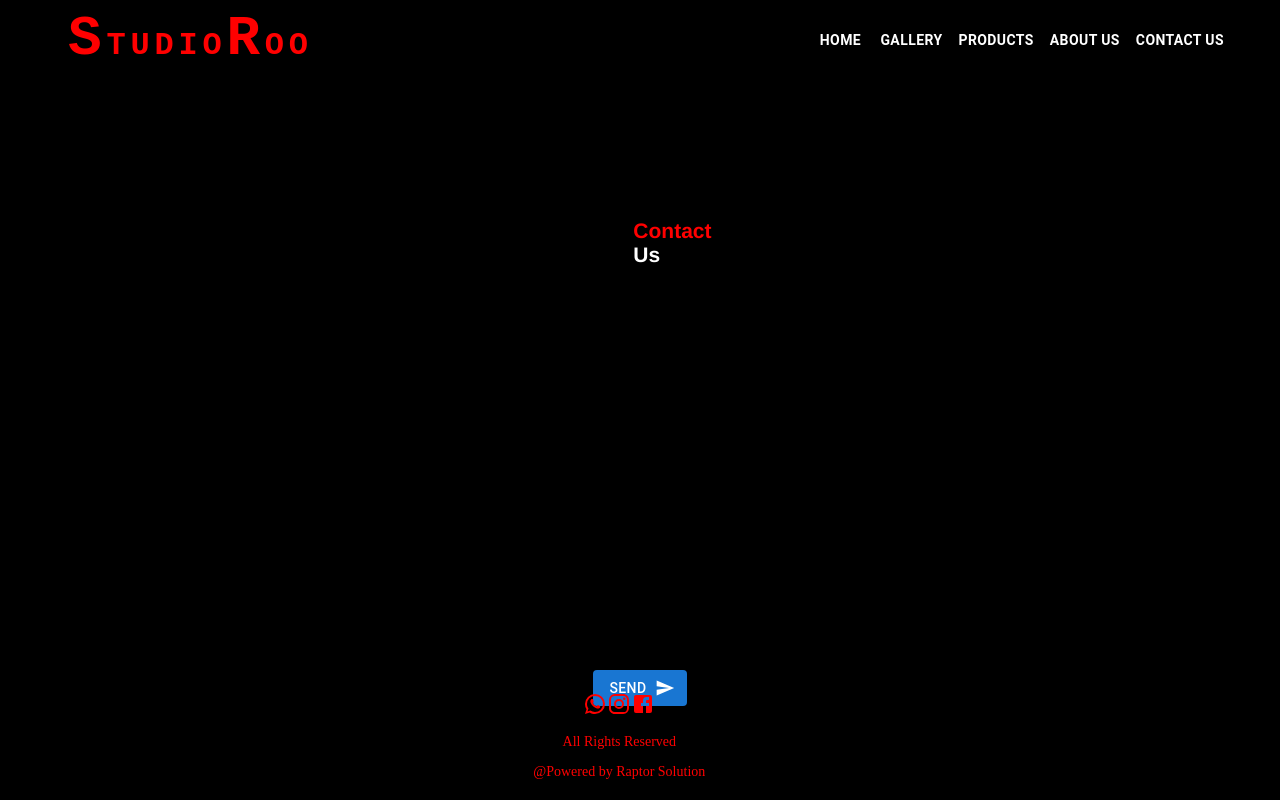
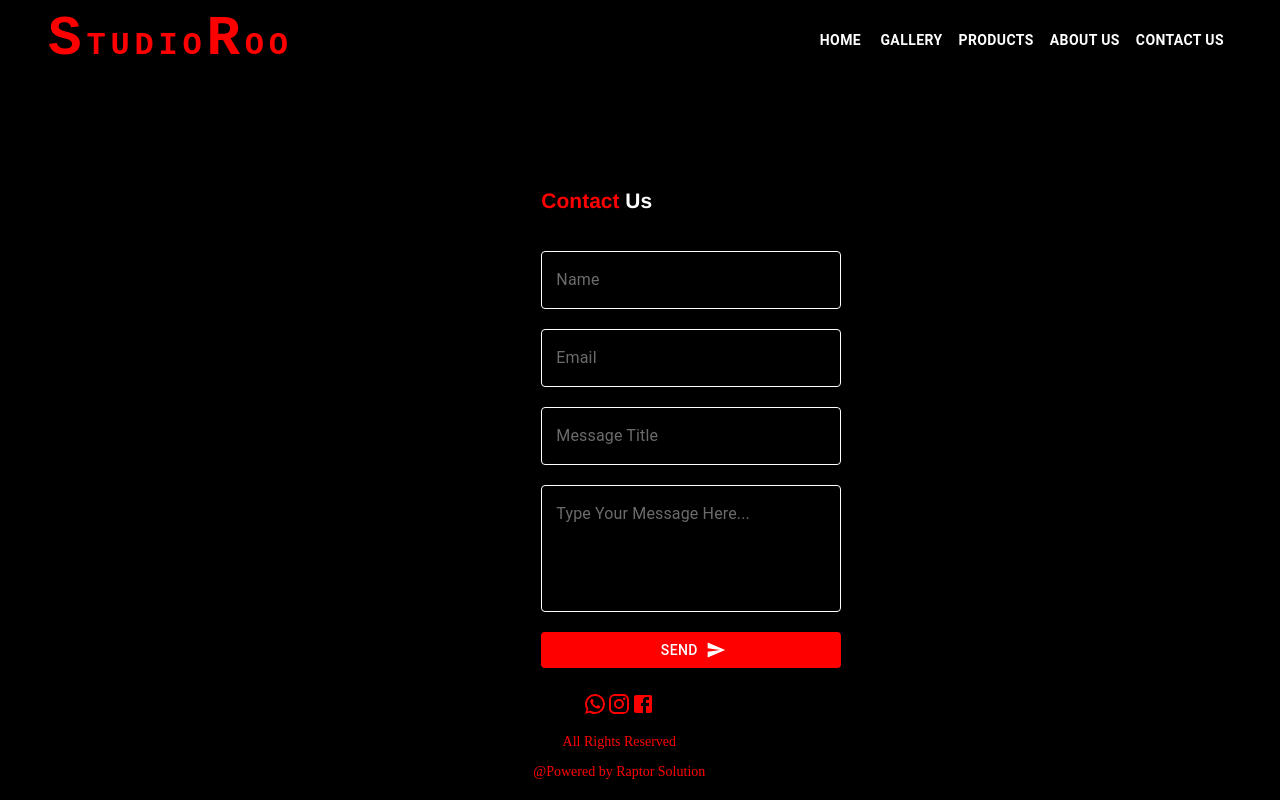
Before and after one commit to rajitha-00/roo-studio, a React (Create React App) app: page /contactus in a window 1280 px wide. Built offline with nearby package versions, Linux system fonts and the light colour scheme.

Commit message:
contact us done

```diff
--- a/src/assets/scss/Collages.css
+++ b/src/assets/scss/Collages.css
@@ -1,16 +1,3 @@
-h2{
-  text-align: center;
-    color: #ff0000;
-    padding: 20px;
-}
-h1 {
-  text-align: center;
-  color: #ffffff;
-  padding: 10px;
-  font-size: 15px;
-}
-
-
 #app {
   height: 100%;
 }
--- a/src/assets/scss/Contact.css
+++ b/src/assets/scss/Contact.css
@@ -1,13 +1,53 @@
 .sendEmail {
-  text-align: center;
   color: #ff0000;
+  justify-content: center;
+  align-items: center;
+  position: relative;
+  width: 100%;
+  margin: auto;
 }
 .sendEmail .title {
-  text-align: center;
+  width: 100%;
+  text-align: start;
   color: #ff0000;
-  padding: 20px;
+  padding: 10px 0;
 }
 .sendEmail span {
-  text-align: center;
   color: #ffffff;
+}
+.sendEmail .textBoxContainer {
+  position: relative;
+  padding: 10px 0px;
+  width: 100%;
+}
+.sendEmail .textBoxContainer .textBox .MuiInputBase-root {
+  min-width: 300px;
+  border: 1px solid #ffffff;
+  color: #ffffff;
+}
+.sendEmail .textBoxContainer .textBox .MuiInputBase-root:focus {
+  border: 1px solid #ffffff;
+}
+.sendEmail .textBoxContainer .textBox .MuiInputBase-multiline {
+  min-width: 300px;
+  border: 1px solid #ffffff;
+  color: #ffffff;
+}
+.sendEmail .textBoxContainer .textBox .MuiInputBase-multiline:active {
+  border: 1px solid #ffffff;
+}
+.sendEmail .btnBoxContainer {
+  position: relative;
+  padding: 10px 0;
+  width: 100%;
+  align-items: center;
+  margin: auto;
+  justify-content: center;
+}
+.sendEmail .btnBoxContainer div .SendButton {
+  background: #ff0000;
+  width: 100%;
+  margin: auto;
+  position: relative;
+  min-width: 300px;
 }/*# sourceMappingURL=Contact.css.map */
--- a/src/assets/scss/Contact.scss
+++ b/src/assets/scss/Contact.scss
@@ -2,18 +2,63 @@
 
 .sendEmail{
 
-    text-align: center;
-    color: $primaryColor;
 
+        color: $primaryColor;
+        justify-content: center;
+        align-items: center;
+        position: relative;
+        width: 100%;
+        margin: auto;
+        .title{
+                width: 100%;
+                text-align: start;
+                color: $primaryColor;
+                padding: 10px 0;
+        }
+        span{
+                color: $lightBg;
+        }
+        .textBoxContainer{
+                position: relative;
+                padding: 10px 0px;
+                width: 100%;
+                .textBox{
+                        .MuiInputBase-root{
+                                min-width: 300px;
+                                border: 1px solid $lightBg;
+                                color: $lightBg;
+                                &:focus{
+                                        border: 1px solid $lightBg;
+                                }
+                        }
+                        .MuiInputBase-multiline{
+                                min-width: 300px;
+                                border: 1px solid $lightBg;
+                                color: $lightBg;
+                                &:active{
+                                        border: 1px solid $lightBg;
+                                }
+                        }
+                }
+        }
+        .btnBoxContainer{
+                position: relative;
+                padding: 10px 0;
+                width: 100%;
+                align-items: center;
+                margin: auto;
+                justify-content: center;
+                div{
 
-    .title{
+                        .SendButton{
+                                background: $primaryColor;
+                                width: 100%;
+                                margin: auto;
+                                position: relative;
 
-            text-align: center;
-            color: $primaryColor;
-            padding: 20px;
-    }
-    span{
-            text-align: center;
-            color: $lightBg;
-    }
+                                min-width: 300px;
+                        }
+                }
+        }
+
 }
--- a/src/components/contact/SectionContactus.jsx
+++ b/src/components/contact/SectionContactus.jsx
@@ -1,4 +1,4 @@
-import { Box, Button, Grid, TextField } from '@mui/material'
+import { Box, Button, FormControl, Grid, TextField } from '@mui/material'
 import React from 'react'
 import '../../assets/scss/Contact.css'
 import SendIcon from '@mui/icons-material/Send';
@@ -13,46 +13,62 @@ const SectionContactus = () => {
           <Grid
             container
             direction="row"
-                    justifyContent="space-around"
+            justifyContent="center"
             alignItems="center"
             spacing={1}
             rowSpacing={4}
             mt={5}
             mb={5}
           >
-            <Grid item lg={6} md={6} sm={12} xs={12}>
+            <Grid item lg={8} md={8} sm={12} xs={12}>
               <div className='sendEmail'>
                 <div className='title'>
                   <h2> Contact <span>Us</span>  </h2>
                 </div>
                 <Box
-            sx={{
-              display: 'flex',
-              flexDirection: 'column',
-              '& .MuiTextField-root': { width: '25ch' },
-            }}
+
                   >
-
-                  <TextField label={'Your Name'} id="margin-none" className='textfield' />
-
-
-                  <TextField label={'Email'} id="margin-dense" margin="dense" />
-
-
-                  <TextField label={'Write a subject'} id="margin-normal" margin="normal" />
+                  <FormControl fullWidth >
+                    <div className="textBoxContainer">
 
                       <TextField
-          id="outlined-multiline-static"
-          label="Message"
+                      className='textBox'
+                      placeholder='Name'
+                      variant="outlined" />
+                    </div>
+                    <div className="textBoxContainer">
+                      <TextField
+                      className='textBox'
+                      type='email'
+                      placeholder='Email'
+                      variant="outlined" />
+                    </div>
+                    <div className="textBoxContainer">
+                      <TextField
+                      className='textBox'
+                      placeholder='Message Title'
+                      variant="outlined" />
+                    </div>
+                    <div className="textBoxContainer">
+                      <TextField
+                        className='textBox'
+                        placeholder='Type Your Message Here...'
+                        variant="outlined"
                         multiline
                         rows={4}
-          defaultValue="Default Value"
                       />
-<br></br>
-                  <Button variant="contained" endIcon={<SendIcon />}>
+                    </div>
+                    <div className="btnBoxContainer">
+                      <div>
+
+                          <Button
+                          className='SendButton'
+                          variant="contained" endIcon={<SendIcon />}>
                             Send
                           </Button>
-
+                      </div>
+                    </div>
+                  </FormControl>
 
                 </Box>
               </div>
```
Also changed, not shown: src/assets/scss/Slide.css (line endings or trailing spaces), 1 other file (tests, documents, lock files or other folders). Lines whose indentation alone changed are shown as unchanged.
